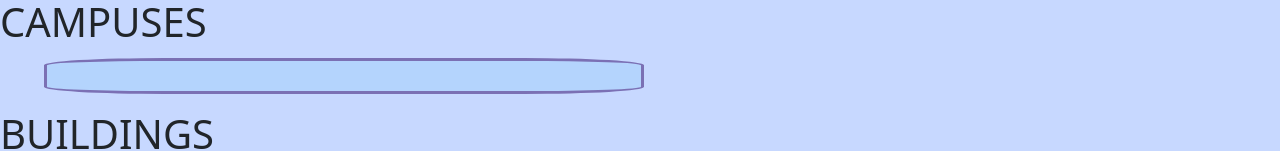
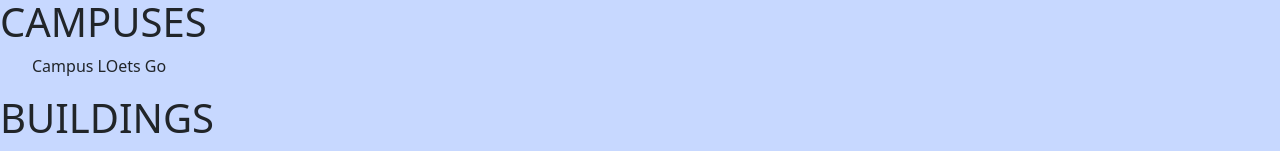
Before and after one commit to largeweb/bizhacks-2022, a React (Create React App) app in the folder mem-pwa/: page /cubiclemanager in a window 1280 px wide. Shown: the part 215-366 px from the top of the page. Built offline with nearby package versions, Linux system fonts and the light colour scheme; no server answers; the database is empty.

Commit message:
doingitoldway

```diff
--- a/mem-pwa/src/App.js
+++ b/mem-pwa/src/App.js
@@ -9,6 +9,7 @@ import "bootstrap/dist/css/bootstrap.min.css";
 import { MDBFooter } from 'mdb-react-ui-kit';
 import {Link} from "react-router-dom";
 import { db } from "./firebase"
+// import { List , ListItem, ListItemAvatar, ListItemText, Button } from '@mui/material';
 
 
 
--- /dev/null
+++ b/mem-pwa/src/components/Campus.js
@@ -0,0 +1,21 @@
+import {db} from '../firebase.js';
+import { doc, deleteDoc } from "firebase/firestore";
+// import { redirect } from 'express/lib/response';
+
+const Campus=({key})=>{
+
+    return (
+        // <List className="campus__list">
+        // <ListItem>
+        // <ListItemAvatar />
+        // <ListItemText primary={arr.item.campus} secondary={arr.item.campus} />
+        // </ListItem>
+        // </List>
+        <div>
+            {/* <div fontSize="large" style={{opacity:0.7, backgroundColor:"red"}} onClick={() => {deleteDoc(doc(db,'campuses',key))}} /> */}
+            <div>Campus LOets Go</div>
+
+        </div>
+    )
+};
+export default Campus;
--- a/mem-pwa/src/pages/CubicleManager.js
+++ b/mem-pwa/src/pages/CubicleManager.js
@@ -10,13 +10,14 @@ import {useState, useEffect} from "react"
 import {BrowserRouter as Router, Switch, Route} from "react-router-dom";
 import Navbar from "../components/Navbar"
 import Footer from "../components/Footer"
+import Campus from "../components/Campus"
 
 function CubicleManager() {
 	const [seats, setSeats] = useState([''])
 	const [floors, setFloors] = useState([''])
 	const [buildings, setBuildings] = useState([''])
 	const [campuses, setCampuses] = useState([''])
-	const [input, setInput] = useState('')
+	const [input, setInput] = useState('nothing')
 	const [selectedCampus, setSelectedCampus] = useState('')
 	const [selectedBuilding, setSelectedBuilding] = useState('')
 	const [selectedFloor, setSelectedFloor] = useState('')
@@ -32,7 +33,7 @@ function CubicleManager() {
 	console.log(input)
     e.preventDefault();
 	addDoc(collection(db,'seats'),{
-	   seat:input,
+	   seat: String(input),
 	   timestamp: serverTimestamp()
 	})
     // setSeats([...seats,input]);
@@ -72,9 +73,12 @@ function CubicleManager() {
 	console.log("Adding campus")
 	console.log(input)
     e.preventDefault();
-	setInput('testSet')
+	// setInput('newboyy')
+	console.log("GOING WITH: " + String(input))
+	// let campusName = input;
 	addDoc(collection(db,'campuses'),{
-		name: input
+		name: String(input),
+		timestamp: serverTimestamp()
 	})
     // setSeats([...seats,input]);
     setInput('')
@@ -93,7 +97,7 @@ function CubicleManager() {
 		{/* <button variant="contained" onClick={addSeat}>Add Seat</button> */}
 		 <h1>CAMPUSES</h1>
 			<ul>
-			{campuses.map(({campus})=> <div /*seat={seat}*/className='menuButton' />)}
+			{campuses.map(({campus}) => <Campus /*campus={campus}*/ className='menuButton' />)}
 			</ul>
 		 <h1>BUILDINGS</h1>
 			<ul>
```
Also changed, not shown: mem-pwa/package.json (+4 -5 lines), mem-pwa/src/components/Building.js (added), mem-pwa/src/components/Floor.js (added), mem-pwa/src/components/Seat.js (added), 1 other file (tests, documents, lock files or other folders).
